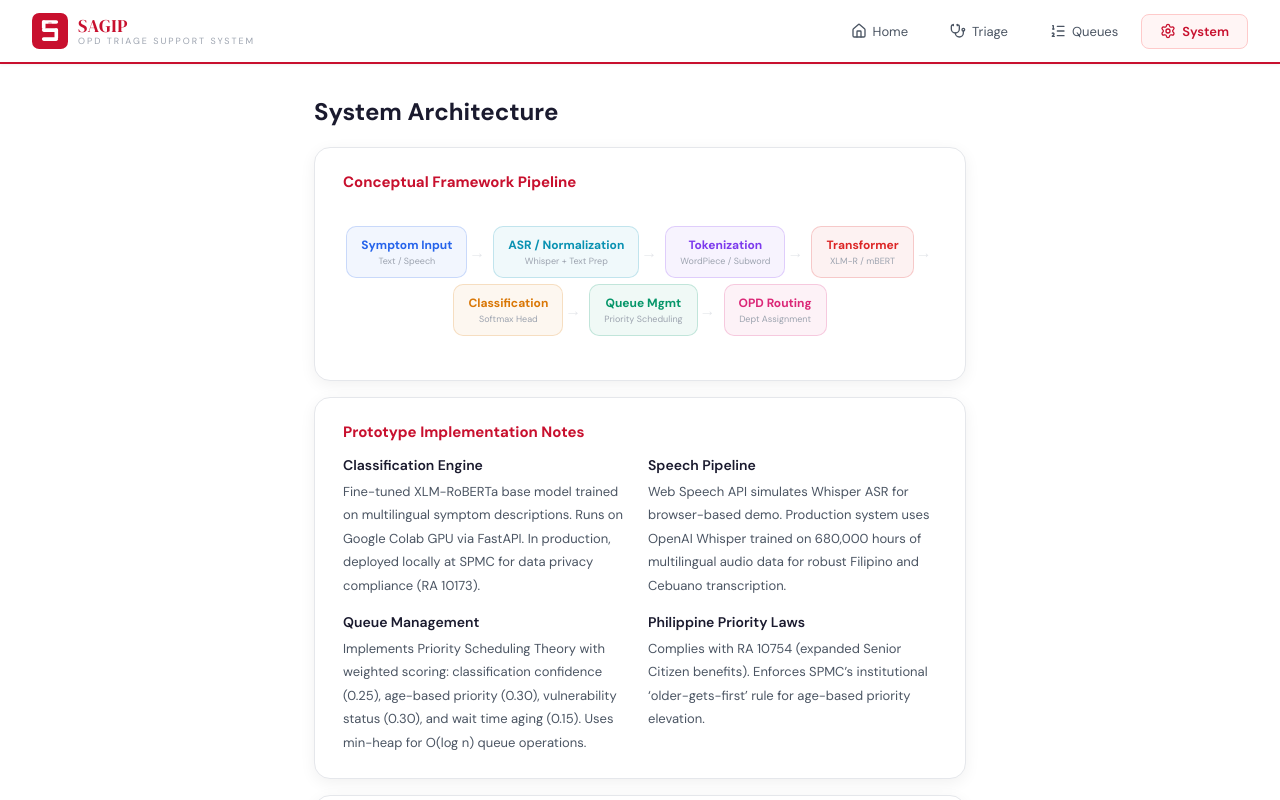
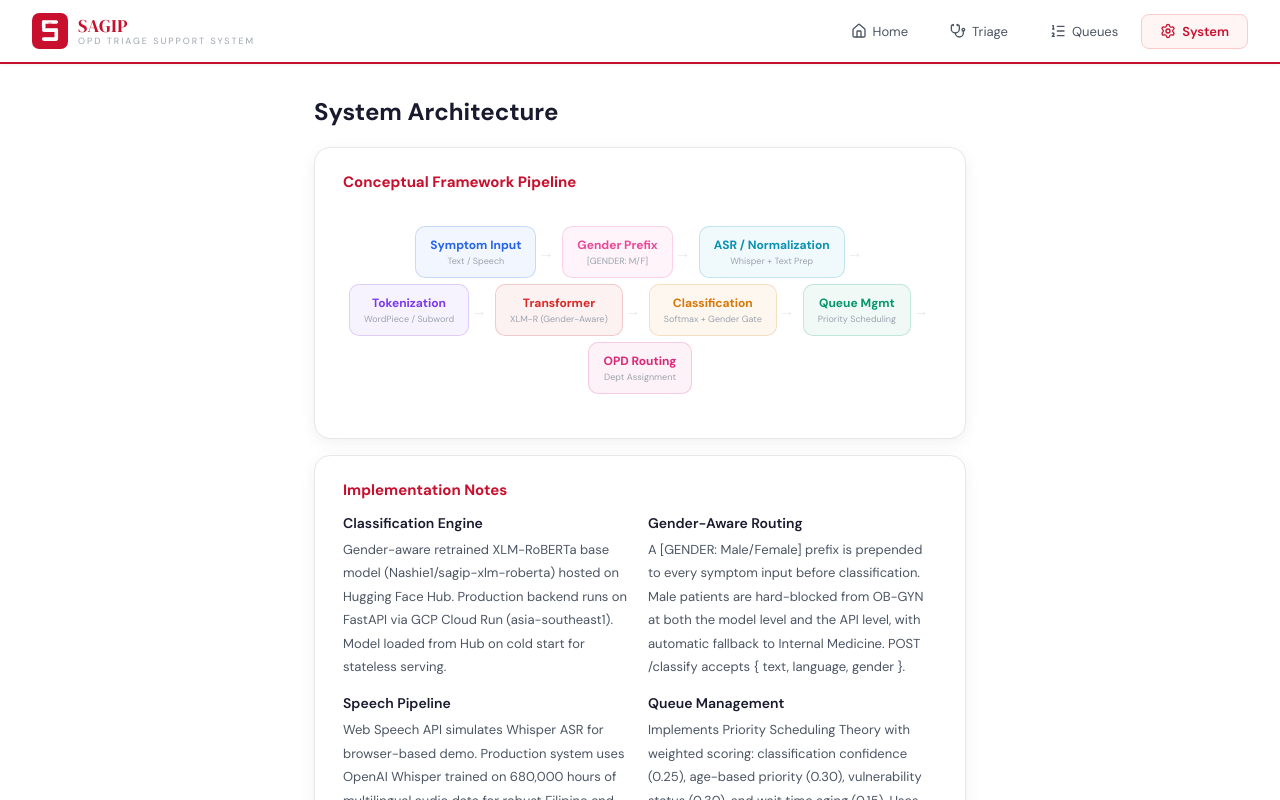
Before and after one commit to GNash19/sagip-frontend, a Next.js app: page / in a window 1280 px wide. Both pictures are taken after a click on the button "System". Shown: the top 800 px of the page. Built offline with nearby package versions, Linux system fonts and the light colour scheme; no server answers.

Commit message:
Updated about section

```diff
--- a/src/components/AboutView.jsx
+++ b/src/components/AboutView.jsx
@@ -5,10 +5,11 @@ import DeptIcon from "@/components/DeptIcon";
 
 const PIPELINE = [
   { label: "Symptom Input", sub: "Text / Speech", color: "#2563EB" },
+  { label: "Gender Prefix", sub: "[GENDER: M/F]", color: "#EC4899" },
   { label: "ASR / Normalization", sub: "Whisper + Text Prep", color: "#0891B2" },
   { label: "Tokenization", sub: "WordPiece / Subword", color: "#7C3AED" },
-  { label: "Transformer", sub: "XLM-R / mBERT", color: "#DC2626" },
-  { label: "Classification", sub: "Softmax Head", color: "#D97706" },
+  { label: "Transformer", sub: "XLM-R (Gender-Aware)", color: "#DC2626" },
+  { label: "Classification", sub: "Softmax + Gender Gate", color: "#D97706" },
   { label: "Queue Mgmt", sub: "Priority Scheduling", color: "#059669" },
   { label: "OPD Routing", sub: "Dept Assignment", color: "#DB2777" },
 ];
@@ -16,7 +17,11 @@ const PIPELINE = [
 const IMPL_NOTES = [
   {
     heading: "Classification Engine",
-    text: "Fine-tuned XLM-RoBERTa base model trained on multilingual symptom descriptions. Runs on Google Colab GPU via FastAPI. In production, deployed locally at SPMC for data privacy compliance (RA 10173).",
+    text: "Gender-aware retrained XLM-RoBERTa base model (Nashie1/sagip-xlm-roberta) hosted on Hugging Face Hub. Production backend runs on FastAPI via GCP Cloud Run (asia-southeast1). Model loaded from Hub on cold start for stateless serving.",
+  },
+  {
+    heading: "Gender-Aware Routing",
+    text: "A [GENDER: Male/Female] prefix is prepended to every symptom input before classification. Male patients are hard-blocked from OB-GYN at both the model level and the API level, with automatic fallback to Internal Medicine. POST /classify accepts { text, language, gender }.",
   },
   {
     heading: "Speech Pipeline",
@@ -30,16 +35,23 @@ const IMPL_NOTES = [
     heading: "Philippine Priority Laws",
     text: "Complies with RA 10754 (expanded Senior Citizen benefits). Enforces SPMC\u2019s institutional \u2018older-gets-first\u2019 rule for age-based priority elevation.",
   },
+  {
+    heading: "Production Deployment",
+    text: "Backend live on GCP Cloud Run (asia-southeast1) at sagip-backend-851223561042.asia-southeast1.run.app. FastAPI serves the /classify endpoint. Frontend deployed on Vercel. On-premises deployment at SPMC planned for RA 10173 data privacy compliance.",
+  },
 ];
 
 const MODEL_SPECS = [
   { label: "Base Model", value: "XLM-RoBERTa Base (278M parameters)" },
+  { label: "Model Hub", value: "Nashie1/sagip-xlm-roberta (Hugging Face Hub)" },
   { label: "Training Data", value: "~1,960 synthetic multilingual symptom descriptions" },
   { label: "Languages", value: "English, Filipino, Cebuano, Code-switching" },
   { label: "Departments", value: "8 SPMC OPD departments" },
   { label: "Fine-tuning", value: "5 epochs, learning rate 2e-5, batch size 16" },
-  { label: "Hardware", value: "Google Colab Pro (T4 GPU)" },
-  { label: "Max Sequence Length", value: "128 tokens" },
+  { label: "Backend", value: "FastAPI on GCP Cloud Run (asia-southeast1), production" },
+  { label: "Gender Routing", value: "[GENDER: M/F] prefix + API-level hard gate" },
+  { label: "API Contract", value: "POST /classify { text, language, gender }" },
+  { label: "Max Seq Length", value: "128 tokens" },
 ];
 
 export default function AboutView() {
@@ -92,7 +104,7 @@ export default function AboutView() {
                     flexShrink: 0,
                   }}
                 >
-                  →
+                  {"\u2192"}
                 </span>
               )}
             </div>
@@ -100,9 +112,9 @@ export default function AboutView() {
         </div>
       </div>
 
-      {/* Section 3 — Prototype Implementation Notes */}
+      {/* Section 3 — Implementation Notes */}
       <div style={{ ...s.card, marginTop: 16 }}>
-        <h3 style={s.cardTitle}>Prototype Implementation Notes</h3>
+        <h3 style={s.cardTitle}>Implementation Notes</h3>
         <div style={s.notesGrid}>
           {IMPL_NOTES.map((note) => (
             <div key={note.heading}>
@@ -119,6 +131,7 @@ export default function AboutView() {
         <div style={s.deptRow}>
           {DEPARTMENTS.map((dept) => {
             const color = DEPT_COLORS[dept];
+            const isObgyn = dept === "OB-GYN";
             return (
               <span
                 key={dept}
@@ -134,6 +147,21 @@ export default function AboutView() {
                 <span style={{ display: "inline-flex", alignItems: "center", gap: 6 }}>
                   <DeptIcon department={dept} size={16} color={color} />
                   {dept}
+                  {isObgyn && (
+                    <span
+                      style={{
+                        fontSize: 9,
+                        fontWeight: 700,
+                        color: "#9D174D",
+                        background: "#FCE7F3",
+                        padding: "1px 6px",
+                        borderRadius: 4,
+                        marginLeft: 2,
+                      }}
+                    >
+                      Female only
+                    </span>
+                  )}
                 </span>
               </span>
             );
@@ -158,7 +186,7 @@ export default function AboutView() {
       <div style={s.footer}>
         Golosino, Nash T. &amp; Morales, Ma. Nicole B.
         <br />
-        University of the Immaculate Conception — College of Computer Studies — BS Computer Science
+        University of the Immaculate Conception &mdash; College of Computer Studies &mdash; BS Computer Science
       </div>
     </div>
   );
```
